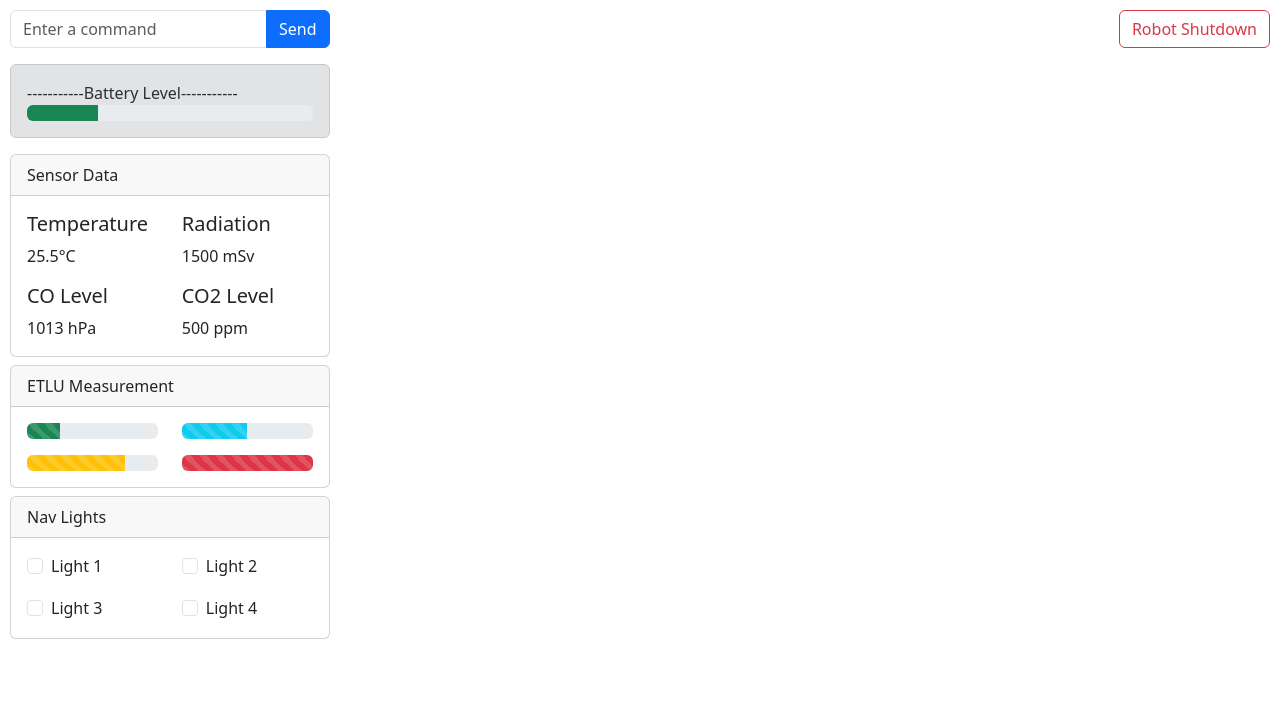
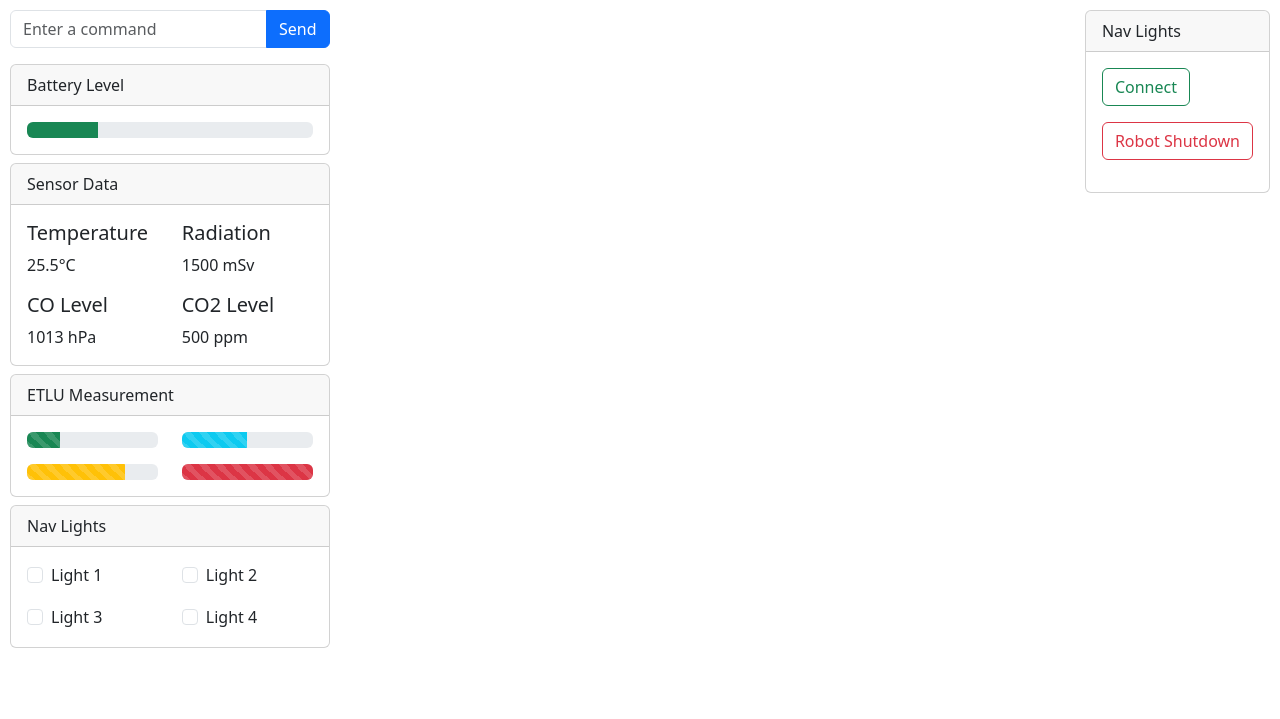
Before and after one commit to NathanArunaaa/E.L.A.R.T-Robot-Framework, a Flask app: page / in a window 1280 px wide. Shown: the top 719 px of the page. Run offline with Flask 3, Linux system fonts and the light colour scheme.

Commit message:
Folder fix

```diff
--- a/templates/index.html
+++ b/UserInterface/templates/index.html
@@ -66,17 +66,24 @@
 
 			</div>
 		</form>
-		<div class="alert alert-secondary" role="alert">
-			-----------Battery Level-----------
+
+		<div class="card">
+			<div class="card-header bold">
+				Battery Level
+			</div>
+			<div class="card-body">
 					<div class="progress">
 						<div class="progress-bar bg-success" role="progressbar" style="width: 25%" aria-valuenow="50"
 							aria-valuemin="0" aria-valuemax="100"></div>
 					</div>
 			</div>
+		</div>
+
+		<div class="p-1"></div>
 
 		<!-- Card 1 with sensor data -->
 		<div class="card">
-			<div class="card-header ">
+			<div class="card-header bold">
 				Sensor Data
 			</div>
 			<div class="card-body">
@@ -114,6 +121,8 @@
 			<div class="card-body">
 				<div class="row">
 					<div class="col">
+
+
 						<div class="progress">
 							<div class="progress-bar progress-bar-striped bg-success" role="progressbar" style="width: 25%" aria-valuenow="25" aria-valuemin="0" aria-valuemax="100"></div>
 						  </div>
@@ -135,6 +144,7 @@
 							<div class="progress-bar progress-bar-striped bg-danger" role="progressbar" style="width: 100%" aria-valuenow="100" aria-valuemin="0" aria-valuemax="100"></div>
 						  </div>
 					</div>
+
 				</div>
 			</div>
 		</div>
@@ -188,13 +198,28 @@
 	</div>
 
 
+
+
+
 	<!-- Button on the right of the screen to shutdown -->
 	<div class="form-container-right">
+		<div class="card">
+			<div class="card-header ">
+				Nav Lights
+			</div>
+			<div class="card-body">
 				<form action="/shutdown" method="post">
+					<div class="input-group mb-3">
+						<button   class="btn btn-outline-success">Connect</button>
+					</div>
 					<div class="input-group mb-3">
 						<button onclick="closeApplication()" type="submit" class="btn btn-outline-danger">Robot Shutdown</button>
 					</div>
 				</form>
+
+			</div>
+		</div>
+
 	</div>
 
 
```
Also changed, not shown: UserInterface/app.py (renamed from app.py). Lines whose indentation alone changed are shown as unchanged.
